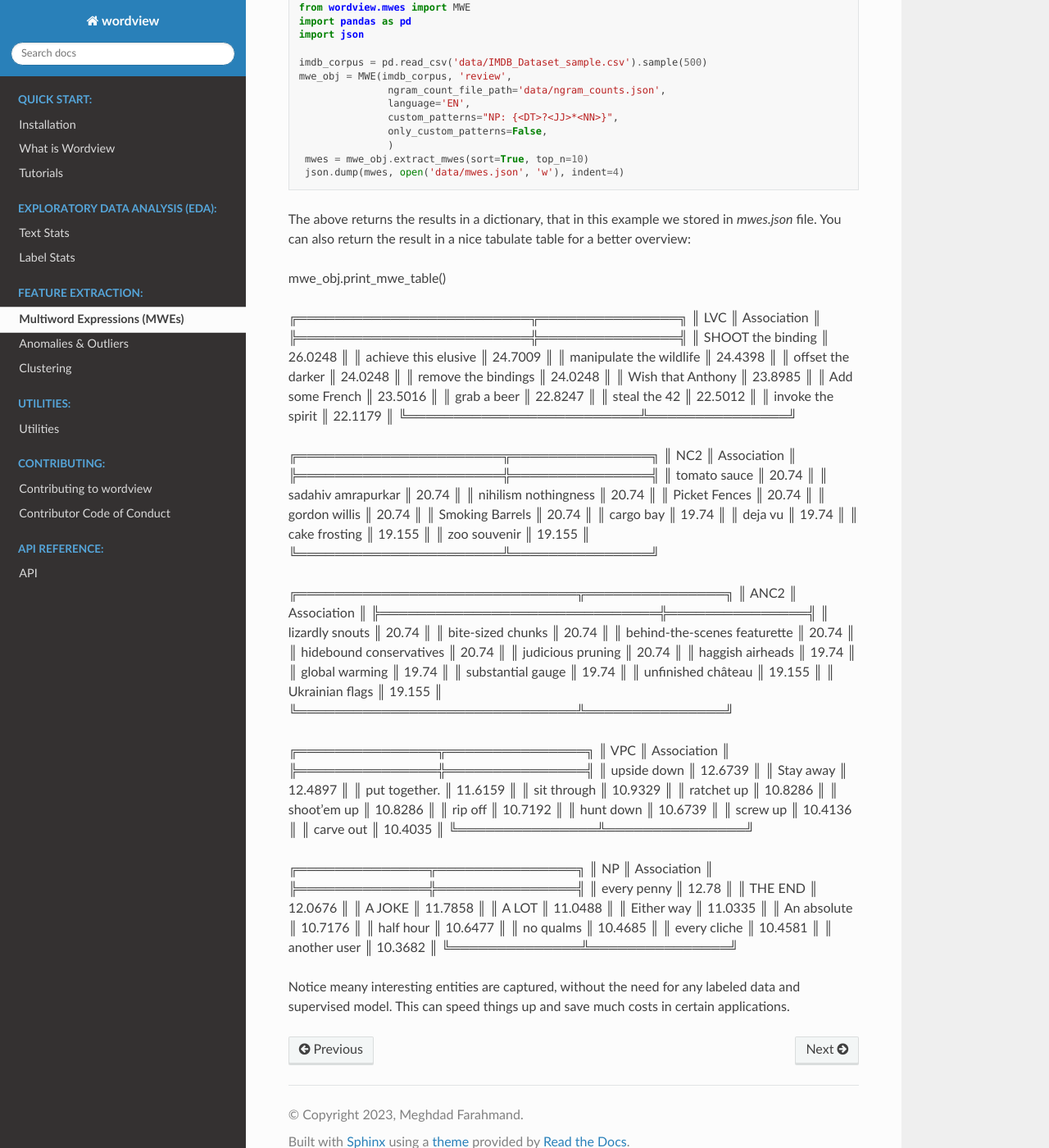
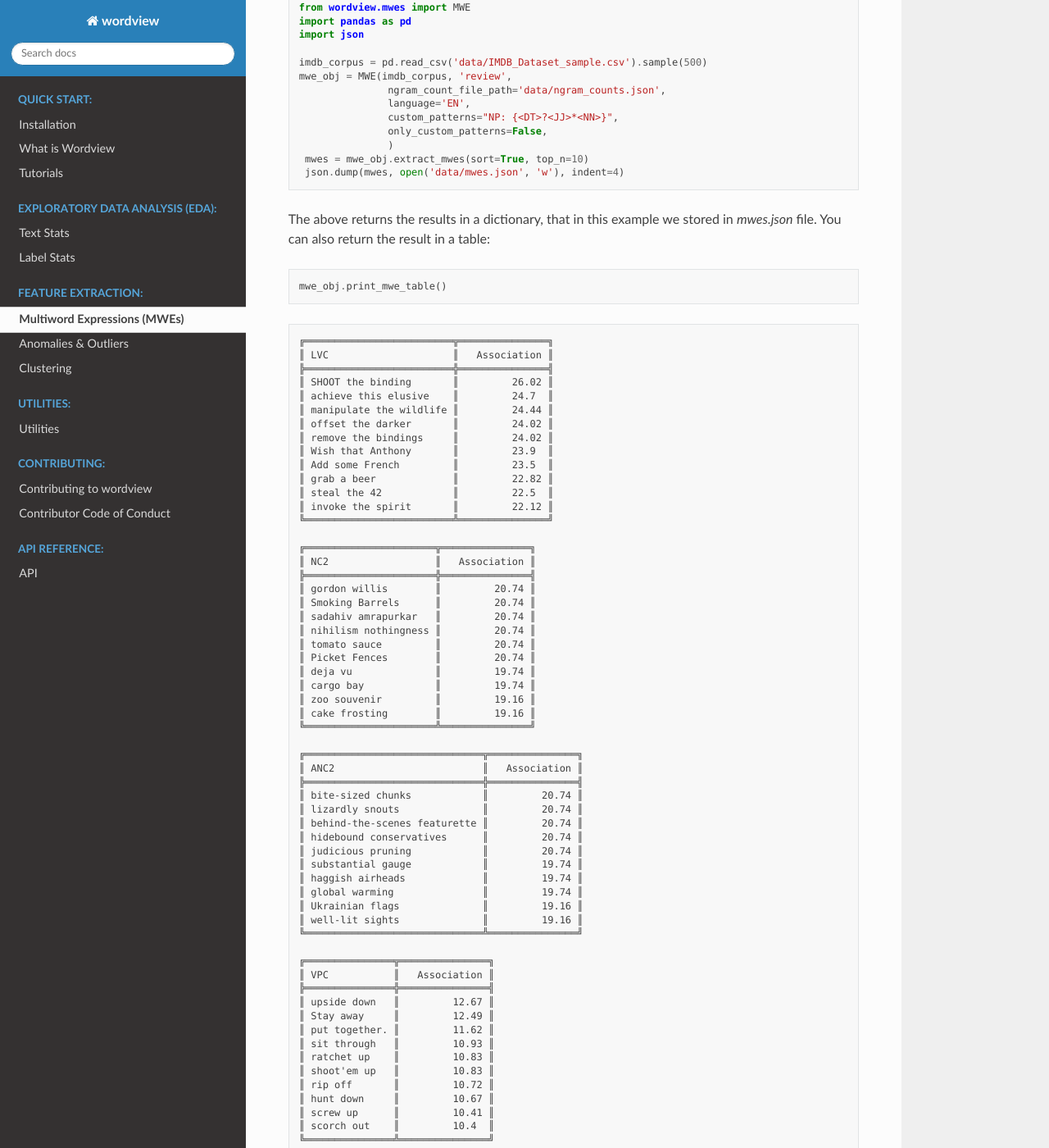
Before and after one commit to meghdadFar/wordview, a Sphinx documentation site: the page built from docs/source/mwes.rst, in a window 1280 px wide and 1400 px high, scrolled down 412 px. Shown: the whole window at 82% size. Built offline with Sphinx 7.4.7 and the Read the Docs theme 2.0.0, drawn with Linux system fonts in a browser that asks for light colours; some of the changed text lies outside the part shown.

Commit message:
Update docs

```diff
--- a/docs/source/mwes.rst
+++ b/docs/source/mwes.rst
@@ -29,88 +29,90 @@ the documentation.
 
 
 The above returns the results in a dictionary, that in this example we stored in `mwes.json` file.
-You can also return the result in a nice tabulate table for a better overview:
+You can also return the result in a table:
 
-..  code::python
+..  code:: python
 
-mwe_obj.print_mwe_table()
-
-╔═════════════════════════╦═══════════════╗
-║ LVC                     ║   Association ║
-╠═════════════════════════╬═══════════════╣
-║ SHOOT the binding       ║       26.0248 ║
-║ achieve this elusive    ║       24.7009 ║
-║ manipulate the wildlife ║       24.4398 ║
-║ offset the darker       ║       24.0248 ║
-║ remove the bindings     ║       24.0248 ║
-║ Wish that Anthony       ║       23.8985 ║
-║ Add some French         ║       23.5016 ║
-║ grab a beer             ║       22.8247 ║
-║ steal the 42            ║       22.5012 ║
-║ invoke the spirit       ║       22.1179 ║
-╚═════════════════════════╩═══════════════╝
-
-╔══════════════════════╦═══════════════╗
-║ NC2                  ║   Association ║
-╠══════════════════════╬═══════════════╣
-║ tomato sauce         ║        20.74  ║
-║ sadahiv amrapurkar   ║        20.74  ║
-║ nihilism nothingness ║        20.74  ║
-║ Picket Fences        ║        20.74  ║
-║ gordon willis        ║        20.74  ║
-║ Smoking Barrels      ║        20.74  ║
-║ cargo bay            ║        19.74  ║
-║ deja vu              ║        19.74  ║
-║ cake frosting        ║        19.155 ║
-║ zoo souvenir         ║        19.155 ║
-╚══════════════════════╩═══════════════╝
-
-╔══════════════════════════════╦═══════════════╗
-║ ANC2                         ║   Association ║
-╠══════════════════════════════╬═══════════════╣
-║ lizardly snouts              ║        20.74  ║
-║ bite-sized chunks            ║        20.74  ║
-║ behind-the-scenes featurette ║        20.74  ║
-║ hidebound conservatives      ║        20.74  ║
-║ judicious pruning            ║        20.74  ║
-║ haggish airheads             ║        19.74  ║
-║ global warming               ║        19.74  ║
-║ substantial gauge            ║        19.74  ║
-║ unfinished château           ║        19.155 ║
-║ Ukrainian flags              ║        19.155 ║
-╚══════════════════════════════╩═══════════════╝
-
-╔═══════════════╦═══════════════╗
-║ VPC           ║   Association ║
-╠═══════════════╬═══════════════╣
-║ upside down   ║       12.6739 ║
-║ Stay away     ║       12.4897 ║
-║ put together. ║       11.6159 ║
-║ sit through   ║       10.9329 ║
-║ ratchet up    ║       10.8286 ║
-║ shoot'em up   ║       10.8286 ║
-║ rip off       ║       10.7192 ║
-║ hunt down     ║       10.6739 ║
-║ screw up      ║       10.4136 ║
-║ carve out     ║       10.4035 ║
-╚═══════════════╩═══════════════╝
-
-╔══════════════╦═══════════════╗
-║ NP           ║   Association ║
-╠══════════════╬═══════════════╣
-║ every penny  ║       12.78   ║
-║ THE END      ║       12.0676 ║
-║ A JOKE       ║       11.7858 ║
-║ A LOT        ║       11.0488 ║
-║ Either way   ║       11.0335 ║
-║ An absolute  ║       10.7176 ║
-║ half hour    ║       10.6477 ║
-║ no qualms    ║       10.4685 ║
-║ every cliche ║       10.4581 ║
-║ another user ║       10.3682 ║
-╚══════════════╩═══════════════╝
+    mwe_obj.print_mwe_table()
 
 
-Notice meany interesting entities are captured,
-without the need for any labeled data and supervised model. This can
-speed things up and save much costs in certain applications.
+.. code::
+
+    ╔═════════════════════════╦═══════════════╗
+    ║ LVC                     ║   Association ║
+    ╠═════════════════════════╬═══════════════╣
+    ║ SHOOT the binding       ║         26.02 ║
+    ║ achieve this elusive    ║         24.7  ║
+    ║ manipulate the wildlife ║         24.44 ║
+    ║ offset the darker       ║         24.02 ║
+    ║ remove the bindings     ║         24.02 ║
+    ║ Wish that Anthony       ║         23.9  ║
+    ║ Add some French         ║         23.5  ║
+    ║ grab a beer             ║         22.82 ║
+    ║ steal the 42            ║         22.5  ║
+    ║ invoke the spirit       ║         22.12 ║
+    ╚═════════════════════════╩═══════════════╝
+
+    ╔══════════════════════╦═══════════════╗
+    ║ NC2                  ║   Association ║
+    ╠══════════════════════╬═══════════════╣
+    ║ gordon willis        ║         20.74 ║
+    ║ Smoking Barrels      ║         20.74 ║
+    ║ sadahiv amrapurkar   ║         20.74 ║
+    ║ nihilism nothingness ║         20.74 ║
+    ║ tomato sauce         ║         20.74 ║
+    ║ Picket Fences        ║         20.74 ║
+    ║ deja vu              ║         19.74 ║
+    ║ cargo bay            ║         19.74 ║
+    ║ zoo souvenir         ║         19.16 ║
+    ║ cake frosting        ║         19.16 ║
+    ╚══════════════════════╩═══════════════╝
+
+    ╔══════════════════════════════╦═══════════════╗
+    ║ ANC2                         ║   Association ║
+    ╠══════════════════════════════╬═══════════════╣
+    ║ bite-sized chunks            ║         20.74 ║
+    ║ lizardly snouts              ║         20.74 ║
+    ║ behind-the-scenes featurette ║         20.74 ║
+    ║ hidebound conservatives      ║         20.74 ║
+    ║ judicious pruning            ║         20.74 ║
+    ║ substantial gauge            ║         19.74 ║
+    ║ haggish airheads             ║         19.74 ║
+    ║ global warming               ║         19.74 ║
+    ║ Ukrainian flags              ║         19.16 ║
+    ║ well-lit sights              ║         19.16 ║
+    ╚══════════════════════════════╩═══════════════╝
+
+    ╔═══════════════╦═══════════════╗
+    ║ VPC           ║   Association ║
+    ╠═══════════════╬═══════════════╣
+    ║ upside down   ║         12.67 ║
+    ║ Stay away     ║         12.49 ║
+    ║ put together. ║         11.62 ║
+    ║ sit through   ║         10.93 ║
+    ║ ratchet up    ║         10.83 ║
+    ║ shoot'em up   ║         10.83 ║
+    ║ rip off       ║         10.72 ║
+    ║ hunt down     ║         10.67 ║
+    ║ screw up      ║         10.41 ║
+    ║ scorch out    ║         10.4  ║
+    ╚═══════════════╩═══════════════╝
+
+    ╔══════════════╦═══════════════╗
+    ║ NP           ║   Association ║
+    ╠══════════════╬═══════════════╣
+    ║ every penny  ║         12.78 ║
+    ║ THE END      ║         12.07 ║
+    ║ A JOKE       ║         11.79 ║
+    ║ A LOT        ║         11.05 ║
+    ║ Either way   ║         11.03 ║
+    ║ An absolute  ║         10.72 ║
+    ║ half hour    ║         10.65 ║
+    ║ no qualms    ║         10.47 ║
+    ║ every cliche ║         10.46 ║
+    ║ another user ║         10.37 ║
+    ╚══════════════╩═══════════════╝
+
+Notice how many interesting entities are captured,
+without the need for any labeled data and supervised model.
+This can speed things up and save much costs in certain applications.
```
